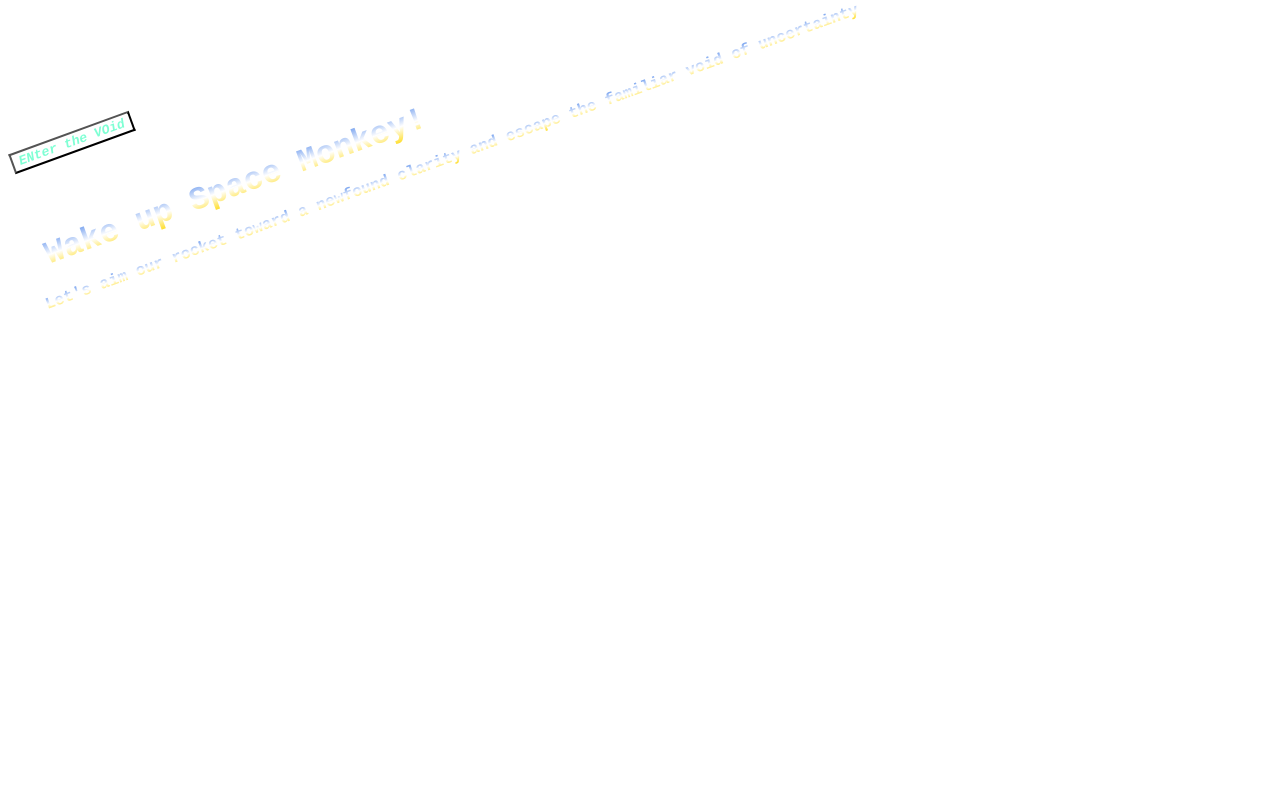
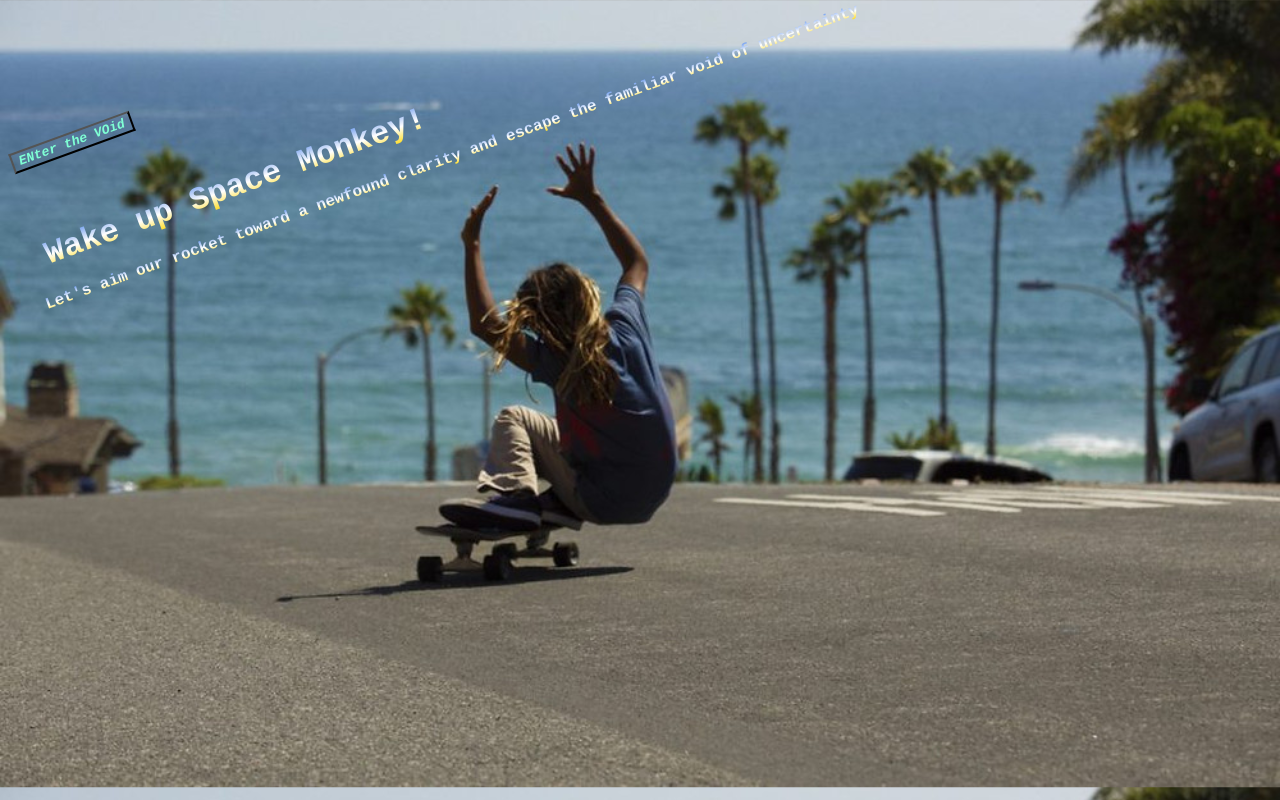
Before and after one commit to zenmanphd/Surfskate, a plain HTML site: page index.html in a window 1280 px wide. Drawn offline with Linux system fonts and the light colour scheme.

```diff
--- a/surf.css
+++ b/surf.css
@@ -9,7 +9,7 @@ p {
 }
 
 body {
-  background-image: url(../images/afh.jpg);
+  background-image: url('afh.jpg');
   background-size: cover;
   background-position: fixed;
   animation: transitionIn 950ms;
```
